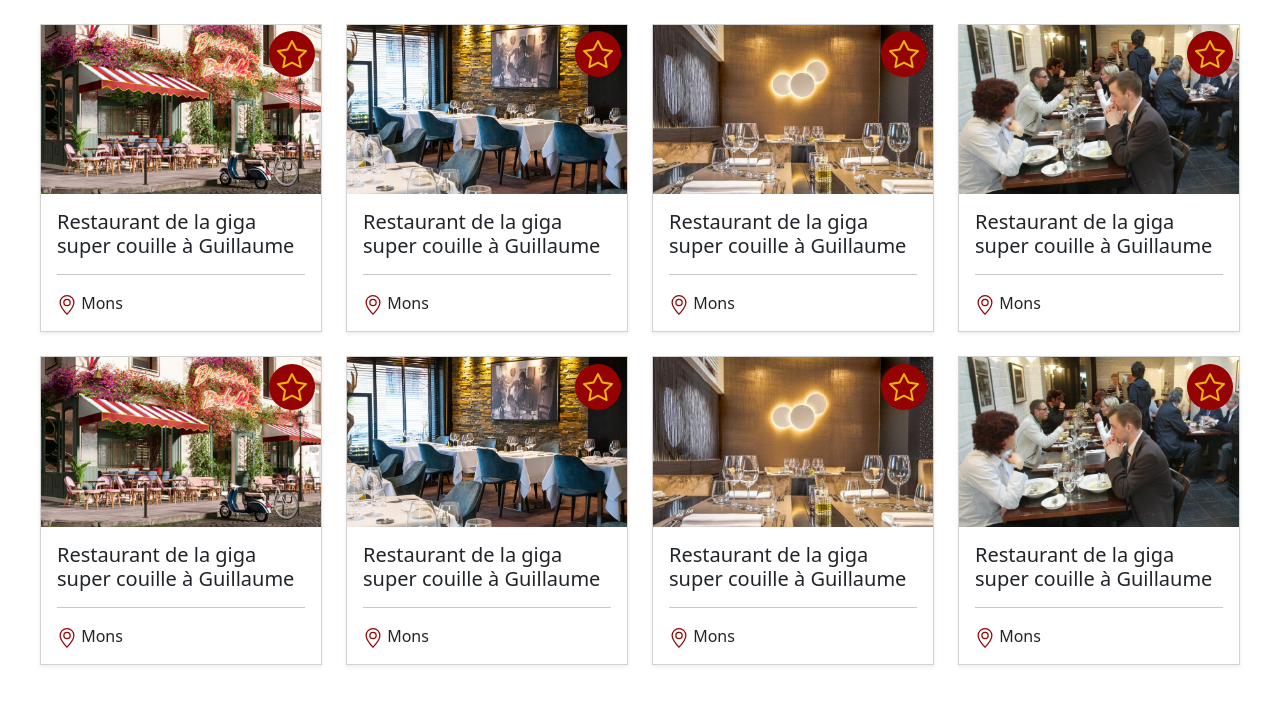
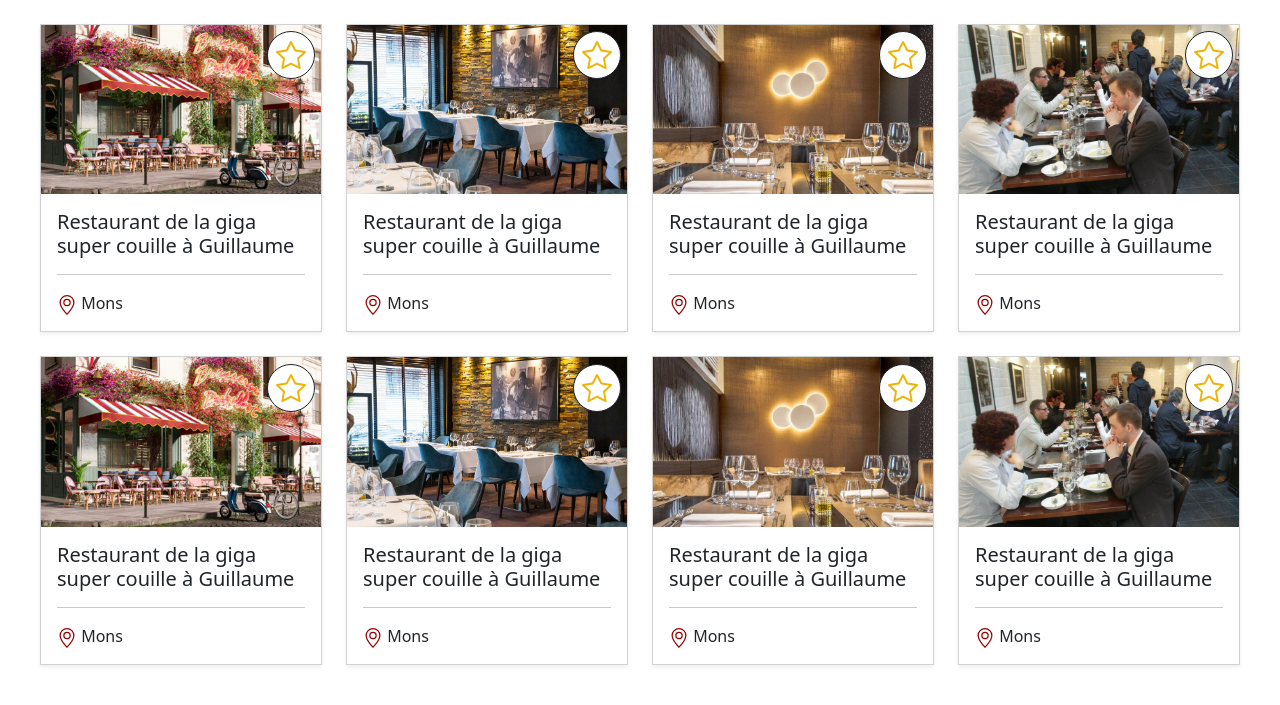
Before and after one commit to JeremSSJ/Manjou, a PHP site: page / in a window 1280 px wide. Shown: the part 56-761 px from the top of the page. Run offline with PHP 8.4, Linux system fonts and the light colour scheme; some libraries are stand-ins or nearby versions.

Commit message:
favori fini sans bd

```diff
--- a/view/ads/ads.php
+++ b/view/ads/ads.php
@@ -9,7 +9,7 @@
 
     .circle-color
     {
-        background-color: #940202;
+        background-color: white;
     }
 
     .fav-pos
@@ -26,7 +26,7 @@
         <div class="col-lg-3 mt-4">
             <div class="shadow-sm card rounded-0 h-100" id="annonce1">
 
-                <span class="rounded-circle fav-pos px-2 py-2 circle-color empty">
+                <span class="rounded-circle border border-dark fav-pos px-2 py-2 circle-color empty">
                     <svg xmlns="http://www.w3.org/2000/svg" width="30" height="30" fill="#EDB50C" class="bi bi-star" viewBox="0 0 16 16">
                         <path d="M2.866 14.85c-.078.444.36.791.746.593l4.39-2.256 4.389 2.256c.386.198.824-.149.746-.592l-.83-4.73 3.522-3.356c.33-.314.16-.888-.282-.95l-4.898-.696L8.465.792a.513.513 0 0 0-.927 0L5.354 5.12l-4.898.696c-.441.062-.612.636-.283.95l3.523 3.356-.83 4.73zm4.905-2.767-3.686 1.894.694-3.957a.565.565 0 0 0-.163-.505L1.71 6.745l4.052-.576a.525.525 0 0 0 .393-.288L8 2.223l1.847 3.658a.525.525 0 0 0 .393.288l4.052.575-2.906 2.77a.565.565 0 0 0-.163.506l.694 3.957-3.686-1.894a.503.503 0 0 0-.461 0z"/>
                     </svg>
@@ -48,7 +48,7 @@
         <div class="col-lg-3 mt-4">
             <div class="shadow-sm card rounded-0 h-100" id="annonce2">
 
-                <span class="rounded-circle fav-pos px-2 py-2 circle-color empty">
+                <span class="rounded-circle border border-dark fav-pos px-2 py-2 circle-color empty">
                     <svg xmlns="http://www.w3.org/2000/svg" width="30" height="30" fill="#EDB50C" class="bi bi-star" viewBox="0 0 16 16">
                         <path d="M2.866 14.85c-.078.444.36.791.746.593l4.39-2.256 4.389 2.256c.386.198.824-.149.746-.592l-.83-4.73 3.522-3.356c.33-.314.16-.888-.282-.95l-4.898-.696L8.465.792a.513.513 0 0 0-.927 0L5.354 5.12l-4.898.696c-.441.062-.612.636-.283.95l3.523 3.356-.83 4.73zm4.905-2.767-3.686 1.894.694-3.957a.565.565 0 0 0-.163-.505L1.71 6.745l4.052-.576a.525.525 0 0 0 .393-.288L8 2.223l1.847 3.658a.525.525 0 0 0 .393.288l4.052.575-2.906 2.77a.565.565 0 0 0-.163.506l.694 3.957-3.686-1.894a.503.503 0 0 0-.461 0z"/>
                     </svg>
@@ -70,7 +70,7 @@
         <div class="col-lg-3 mt-4">
             <div class="shadow-sm card rounded-0 h-100" id="annonce3">
 
-                <span class="rounded-circle fav-pos px-2 py-2 circle-color empty">
+                <span class="rounded-circle border border-dark fav-pos px-2 py-2 circle-color empty">
                     <svg xmlns="http://www.w3.org/2000/svg" width="30" height="30" fill="#EDB50C" class="bi bi-star" viewBox="0 0 16 16">
                         <path d="M2.866 14.85c-.078.444.36.791.746.593l4.39-2.256 4.389 2.256c.386.198.824-.149.746-.592l-.83-4.73 3.522-3.356c.33-.314.16-.888-.282-.95l-4.898-.696L8.465.792a.513.513 0 0 0-.927 0L5.354 5.12l-4.898.696c-.441.062-.612.636-.283.95l3.523 3.356-.83 4.73zm4.905-2.767-3.686 1.894.694-3.957a.565.565 0 0 0-.163-.505L1.71 6.745l4.052-.576a.525.525 0 0 0 .393-.288L8 2.223l1.847 3.658a.525.525 0 0 0 .393.288l4.052.575-2.906 2.77a.565.565 0 0 0-.163.506l.694 3.957-3.686-1.894a.503.503 0 0 0-.461 0z"/>
                     </svg>
@@ -92,7 +92,7 @@
         <div class="col-lg-3 mt-4">
             <div class="shadow-sm card rounded-0 h-100" id="annonce4">
 
-                <span class="rounded-circle fav-pos px-2 py-2 circle-color empty">
+                <span class="rounded-circle border border-dark fav-pos px-2 py-2 circle-color empty">
                     <svg xmlns="http://www.w3.org/2000/svg" width="30" height="30" fill="#EDB50C" class="bi bi-star" viewBox="0 0 16 16">
                         <path d="M2.866 14.85c-.078.444.36.791.746.593l4.39-2.256 4.389 2.256c.386.198.824-.149.746-.592l-.83-4.73 3.522-3.356c.33-.314.16-.888-.282-.95l-4.898-.696L8.465.792a.513.513 0 0 0-.927 0L5.354 5.12l-4.898.696c-.441.062-.612.636-.283.95l3.523 3.356-.83 4.73zm4.905-2.767-3.686 1.894.694-3.957a.565.565 0 0 0-.163-.505L1.71 6.745l4.052-.576a.525.525 0 0 0 .393-.288L8 2.223l1.847 3.658a.525.525 0 0 0 .393.288l4.052.575-2.906 2.77a.565.565 0 0 0-.163.506l.694 3.957-3.686-1.894a.503.503 0 0 0-.461 0z"/>
                     </svg>
@@ -114,7 +114,7 @@
         <div class="col-lg-3 mt-4">
             <div class="shadow-sm card rounded-0 h-100" id="annonce5">
 
-                <span class="rounded-circle fav-pos px-2 py-2 circle-color empty">
+                <span class="rounded-circle border border-dark fav-pos px-2 py-2 circle-color empty">
                     <svg xmlns="http://www.w3.org/2000/svg" width="30" height="30" fill="#EDB50C" class="bi bi-star" viewBox="0 0 16 16">
                         <path d="M2.866 14.85c-.078.444.36.791.746.593l4.39-2.256 4.389 2.256c.386.198.824-.149.746-.592l-.83-4.73 3.522-3.356c.33-.314.16-.888-.282-.95l-4.898-.696L8.465.792a.513.513 0 0 0-.927 0L5.354 5.12l-4.898.696c-.441.062-.612.636-.283.95l3.523 3.356-.83 4.73zm4.905-2.767-3.686 1.894.694-3.957a.565.565 0 0 0-.163-.505L1.71 6.745l4.052-.576a.525.525 0 0 0 .393-.288L8 2.223l1.847 3.658a.525.525 0 0 0 .393.288l4.052.575-2.906 2.77a.565.565 0 0 0-.163.506l.694 3.957-3.686-1.894a.503.503 0 0 0-.461 0z"/>
                     </svg>
@@ -136,7 +136,7 @@
         <div class="col-lg-3 mt-4">
             <div class="shadow-sm card rounded-0 h-100" id="annonce6">
 
-            <span class="rounded-circle fav-pos px-2 py-2 circle-color empty">
+            <span class="rounded-circle border border-dark fav-pos px-2 py-2 circle-color empty">
                     <svg xmlns="http://www.w3.org/2000/svg" width="30" height="30" fill="#EDB50C" class="bi bi-star" viewBox="0 0 16 16">
                         <path d="M2.866 14.85c-.078.444.36.791.746.593l4.39-2.256 4.389 2.256c.386.198.824-.149.746-.592l-.83-4.73 3.522-3.356c.33-.314.16-.888-.282-.95l-4.898-.696L8.465.792a.513.513 0 0 0-.927 0L5.354 5.12l-4.898.696c-.441.062-.612.636-.283.95l3.523 3.356-.83 4.73zm4.905-2.767-3.686 1.894.694-3.957a.565.565 0 0 0-.163-.505L1.71 6.745l4.052-.576a.525.525 0 0 0 .393-.288L8 2.223l1.847 3.658a.525.525 0 0 0 .393.288l4.052.575-2.906 2.77a.565.565 0 0 0-.163.506l.694 3.957-3.686-1.894a.503.503 0 0 0-.461 0z"/>
                     </svg>
@@ -156,7 +156,7 @@
 
         <div class="col-lg-3 mt-4">
             <div class="shadow-sm card rounded-0 h-100" id="annonce7">
-            <span class="rounded-circle fav-pos px-2 py-2 circle-color empty">
+            <span class="rounded-circle border border-dark fav-pos px-2 py-2 circle-color empty">
                     <svg xmlns="http://www.w3.org/2000/svg" width="30" height="30" fill="#EDB50C" class="bi bi-star" viewBox="0 0 16 16">
                         <path d="M2.866 14.85c-.078.444.36.791.746.593l4.39-2.256 4.389 2.256c.386.198.824-.149.746-.592l-.83-4.73 3.522-3.356c.33-.314.16-.888-.282-.95l-4.898-.696L8.465.792a.513.513 0 0 0-.927 0L5.354 5.12l-4.898.696c-.441.062-.612.636-.283.95l3.523 3.356-.83 4.73zm4.905-2.767-3.686 1.894.694-3.957a.565.565 0 0 0-.163-.505L1.71 6.745l4.052-.576a.525.525 0 0 0 .393-.288L8 2.223l1.847 3.658a.525.525 0 0 0 .393.288l4.052.575-2.906 2.77a.565.565 0 0 0-.163.506l.694 3.957-3.686-1.894a.503.503 0 0 0-.461 0z"/>
                     </svg>
@@ -176,7 +176,7 @@
 
         <div class="col-lg-3 mt-4">
             <div class="shadow-sm card rounded-0 h-100" id="annonce8">
-            <span class="rounded-circle fav-pos px-2 py-2 circle-color empty">
+            <span class="rounded-circle border border-dark fav-pos px-2 py-2 circle-color empty">
                     <svg xmlns="http://www.w3.org/2000/svg" width="30" height="30" fill="#EDB50C" class="bi bi-star" viewBox="0 0 16 16">
                         <path d="M2.866 14.85c-.078.444.36.791.746.593l4.39-2.256 4.389 2.256c.386.198.824-.149.746-.592l-.83-4.73 3.522-3.356c.33-.314.16-.888-.282-.95l-4.898-.696L8.465.792a.513.513 0 0 0-.927 0L5.354 5.12l-4.898.696c-.441.062-.612.636-.283.95l3.523 3.356-.83 4.73zm4.905-2.767-3.686 1.894.694-3.957a.565.565 0 0 0-.163-.505L1.71 6.745l4.052-.576a.525.525 0 0 0 .393-.288L8 2.223l1.847 3.658a.525.525 0 0 0 .393.288l4.052.575-2.906 2.77a.565.565 0 0 0-.163.506l.694 3.957-3.686-1.894a.503.503 0 0 0-.461 0z"/>
                     </svg>
```
